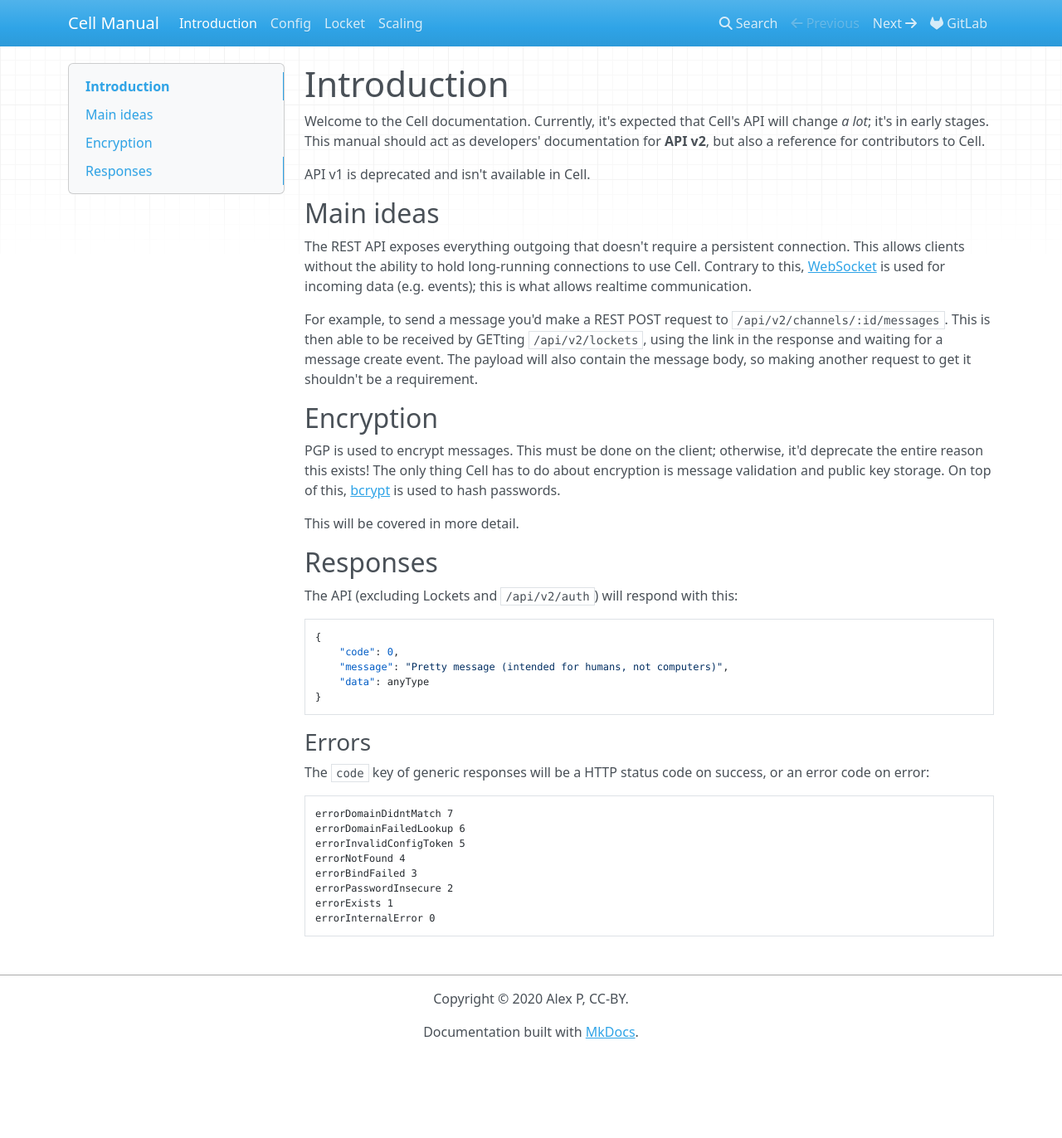
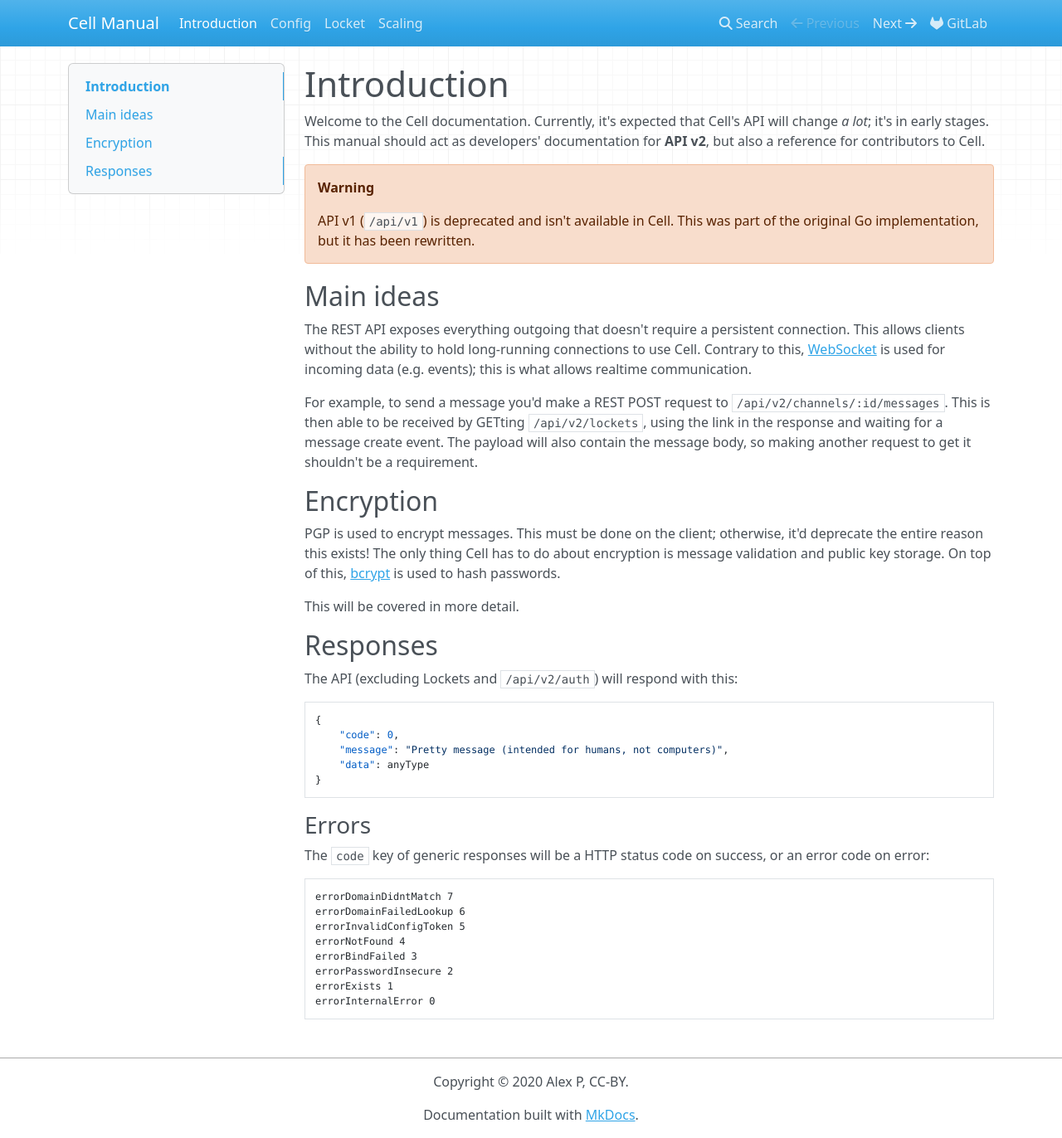
Before and after one commit to open-slicer/cell, an MkDocs documentation site: the page built from docs/index.md, in a window 1280 px wide and 1372 px high. Shown: the whole window at 83% size. Built offline with MkDocs 1.6.1, drawn with Linux system fonts in a browser that asks for light colours; nearby versions of some CDN libraries.

Commit message:
docs: Make deprecation notice a warning

```diff
--- a/docs/index.md
+++ b/docs/index.md
@@ -2,7 +2,8 @@
 
 Welcome to the Cell documentation. Currently, it's expected that Cell's API will change _a lot_; it's in early stages. This manual should act as developers' documentation for **API v2**, but also a reference for contributors to Cell.
 
-API v1 is deprecated and isn't available in Cell.
+!!! warning
+    API v1 (`/api/v1`) is deprecated and isn't available in Cell. This was part of the original Go implementation, but it has been rewritten.
 
 ## Main ideas
 
```
